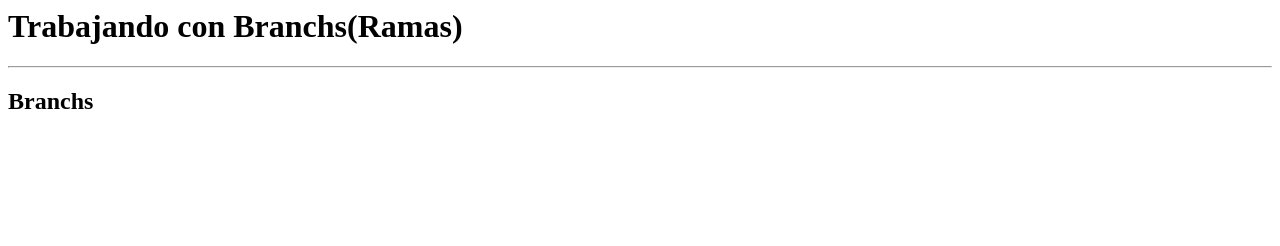
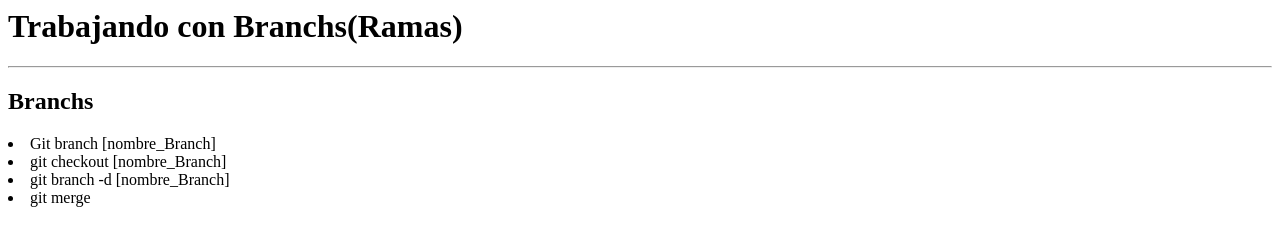
Before and after one commit to sherlockholmes100/clase2, a plain HTML site: page index.html in a window 1280 px wide. Drawn offline with Linux system fonts and the light colour scheme.

Commit message:
se agregaron los comandos básicos

```diff
--- a/index.html
+++ b/index.html
@@ -6,5 +6,11 @@
   <h1>Trabajando con Branchs(Ramas)</h1>
   <hr/>
   <h2>Branchs</h2>
+  <u1>
+    <li>Git branch [nombre_Branch]</li>
+    <li>git checkout [nombre_Branch]</li>
+    <li>git branch -d [nombre_Branch]</li>
+    <li>git merge</li>
+  </u1>
  </body>
 </html>
```
